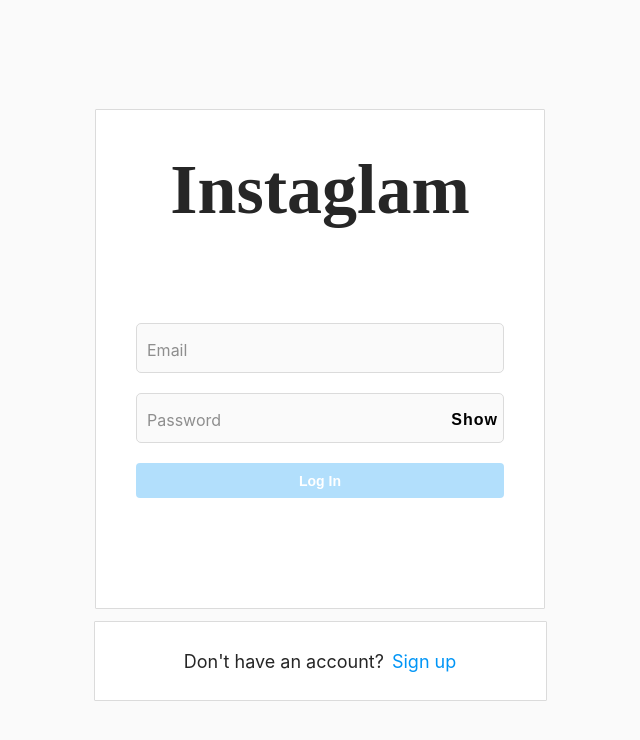
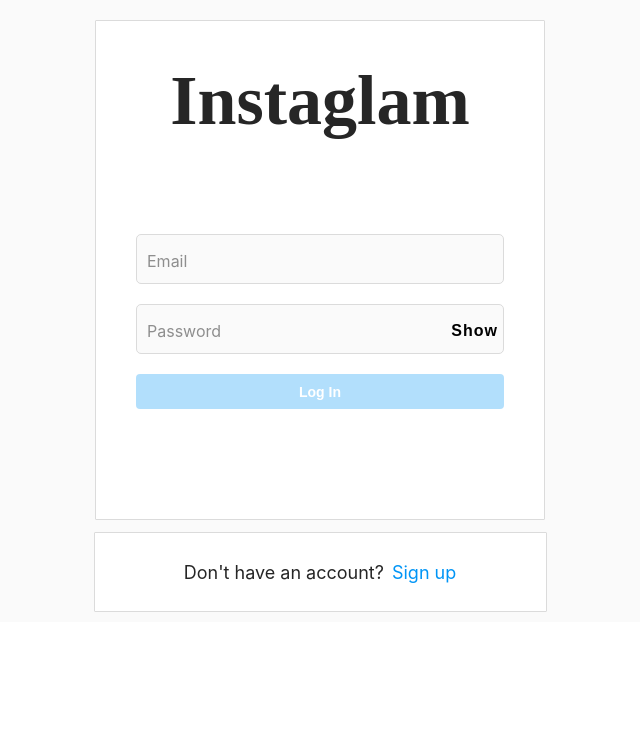
Before and after one commit to nahshov/Instaglam, a React (Create React App) app in the folder client/: page /accounts/login in a window 1280 px wide. Shown: the top 740 px of the page, without its empty margins (320-960 px from the left). Built offline with nearby package versions, Linux system fonts and the light colour scheme; no server answers.

Commit message:
fixed overflow problems

```diff
--- a/client/src/App.scss
+++ b/client/src/App.scss
@@ -16,11 +16,9 @@ html {
 }
 
 .App {
-  background: $primary-background;
   width: 100%;
-  height: 100%;
+  height: auto;
   color: $primary-text-color;
-  overflow: auto;
 
   @media screen and (orientation: landscape) and (max-width: 850px) {
     height: fit-content;
--- a/client/src/index.scss
+++ b/client/src/index.scss
@@ -1,4 +1,5 @@
 @import './styles/typography.scss';
+@import './styles/color-palette.scss';
 
 body {
   margin: 0;
@@ -7,12 +8,13 @@ body {
   -moz-osx-font-smoothing: grayscale;
   box-sizing: border-box;
   width: 100%;
-  height: 100%;
+  height: auto;
 }
 
 #root {
   width: 100%;
-  height: 100%;
+  background: $primary-background;
+  height: auto;
 }
 
 code {
```
